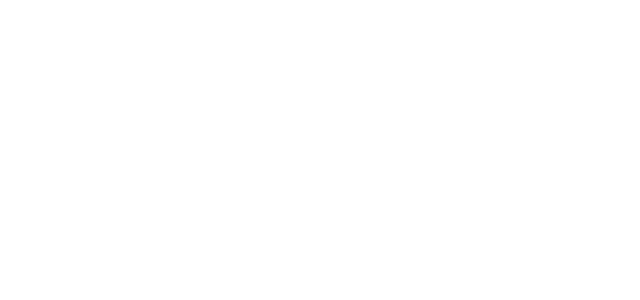
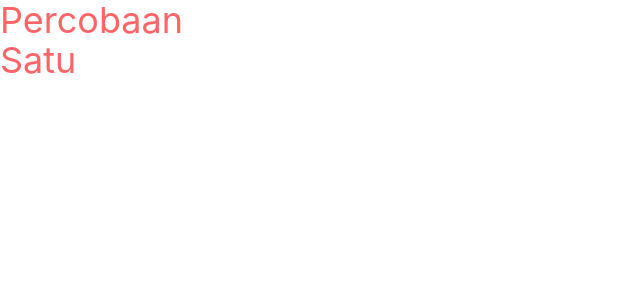
Before and after one commit to Faiz-Ghazali/Kelas-11, a React (Vite) app in the folder react.js/react2/: page / in a window 1280 px wide. Shown: the top 300 px of the page, without its empty margins (0-640 px from the left). Built offline with nearby package versions, Linux system fonts and the light colour scheme.

Commit message:
for testing

```diff
--- a/react.js/react2/src/App.jsx
+++ b/react.js/react2/src/App.jsx
@@ -2,8 +2,10 @@
 
   return (
     <>
-      <section>
-
+      <section className="w-15 h-4">
+       <p className="text-red-400 text-4xl">
+        Percobaan Satu
+        </p>
       </section>
 
 
```
